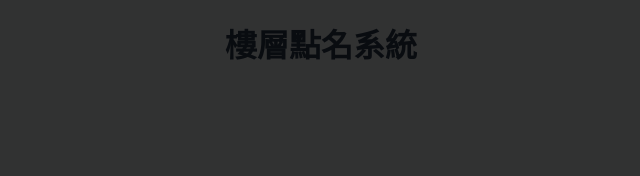
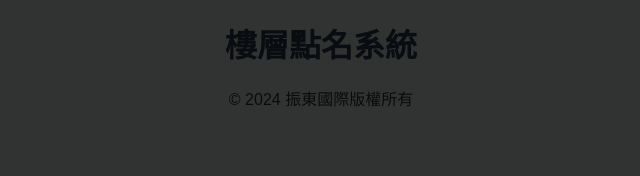
Before and after one commit to kenneth0706/name, a plain HTML site: page index.html in a window 1280 px wide. Shown: the top 176 px of the page, without its empty margins (319-959 px from the left). Drawn offline with Linux system fonts and the light colour scheme.

Commit message:
Update index.html

```diff
--- a/index.html
+++ b/index.html
@@ -295,7 +295,7 @@
             總人數: <span id="total-count">0</span> | 實到: <span id="present-count">0</span> | 未到: <span id="absent-count">0</span>
         </div>
     </div>
-
+<div class="copyright">© 2024 振東國際版權所有</div>
     <script>
         const PASSWORD = "20060706";
 
```
